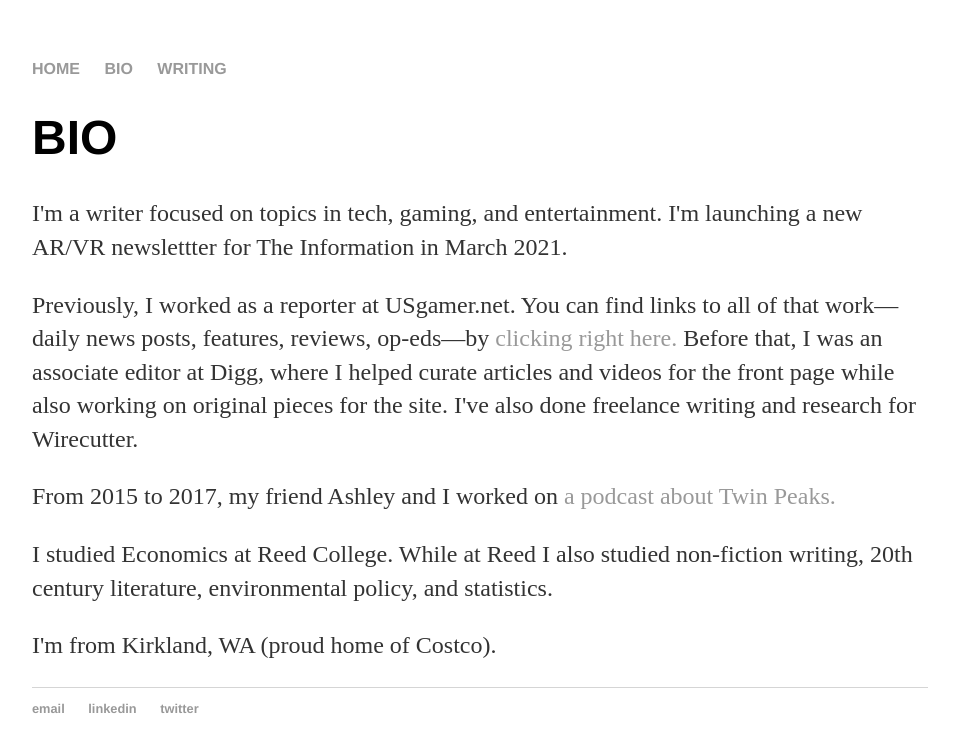
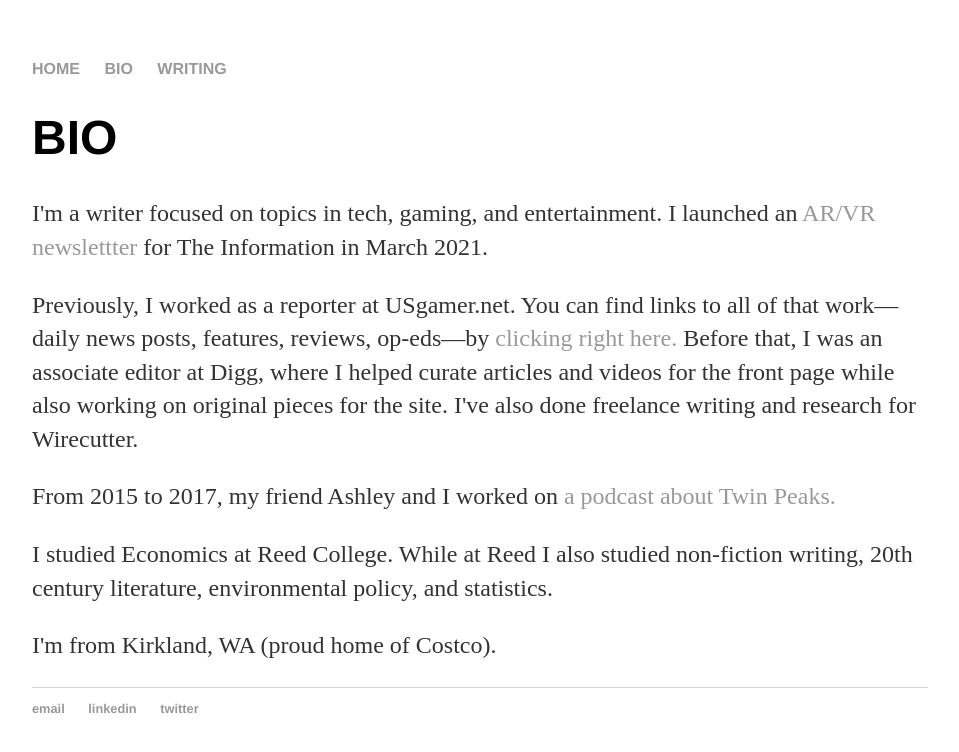
Before and after one commit to mathewolson/mathewolson.github.io, a Jekyll site: the page built from about.html, in a window 1280 px wide. Shown: the top 752 px of the page, without its empty margins (160-1119 px from the left). Built offline with Jekyll 4.4.1, drawn with Linux system fonts in a browser that asks for light colours.

Commit message:
Update about.html

```diff
--- a/about.html
+++ b/about.html
@@ -4,7 +4,7 @@
 ---
 <div class="blurb">
 	<h1>BIO</h1>
-	<p>I'm a writer focused on topics in tech, gaming, and entertainment. I'm launching a new AR/VR newslettter for The Information in March 2021. </p>
+	<p>I'm a writer focused on topics in tech, gaming, and entertainment. I launched an <a href="https://www.theinformation.com/features/reality-check">AR/VR newslettter</a> for The Information in March 2021. </p>
 	<p>Previously, I worked as a reporter at USgamer.net. You can find links to all of that work—daily news posts, features, reviews, op-eds—by <a href="https://www.usgamer.net/authors/2004">clicking right here.</a> Before that, I was an associate editor at Digg, where I helped curate articles and videos for the front page while also working on original pieces for the site. I've also done freelance writing and research for Wirecutter.</p>
 	<p>From 2015 to 2017, my friend Ashley and I worked on <a href="https://twinpeakspeeks.simplecast.fm/">a podcast about Twin Peaks.</a></p>
 	<p>I studied Economics at Reed College. While at Reed I also studied non-fiction writing, 20th century literature, environmental policy, and statistics.</p>
```
